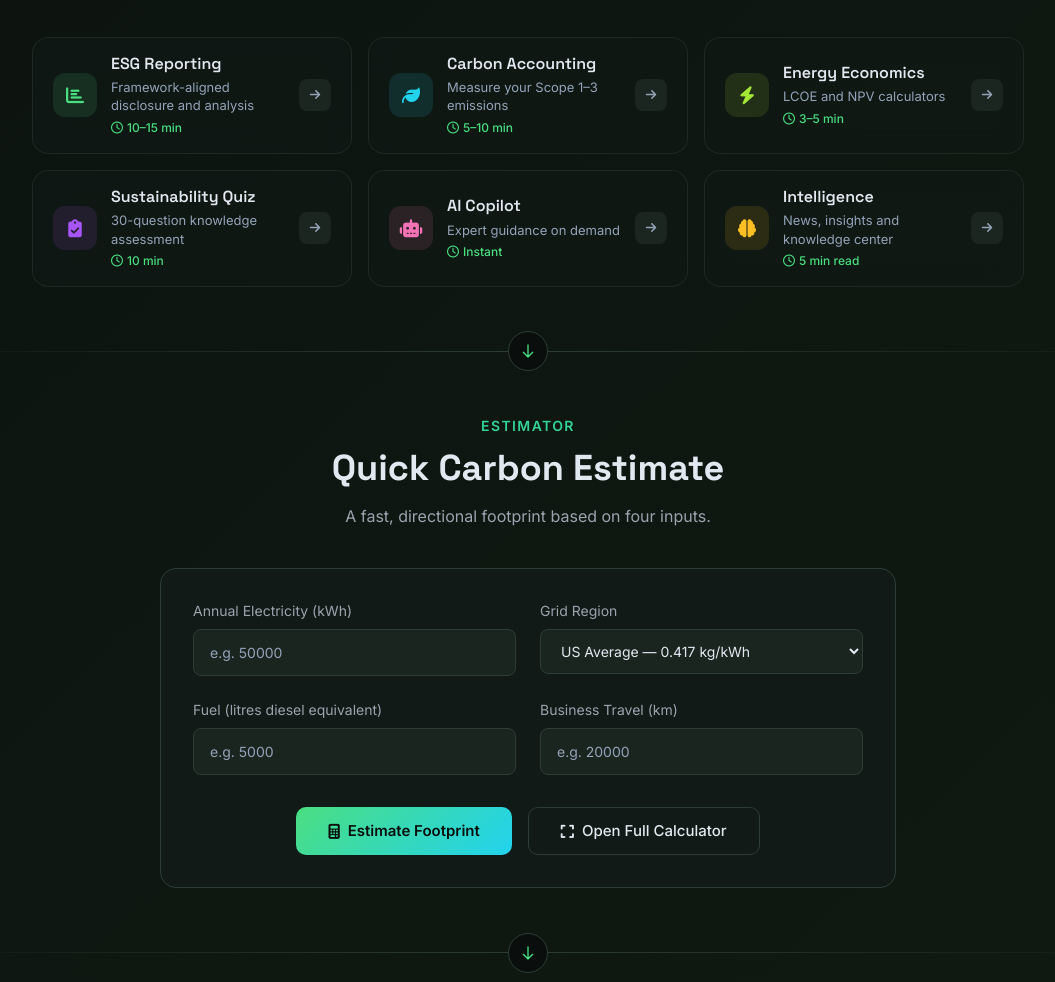
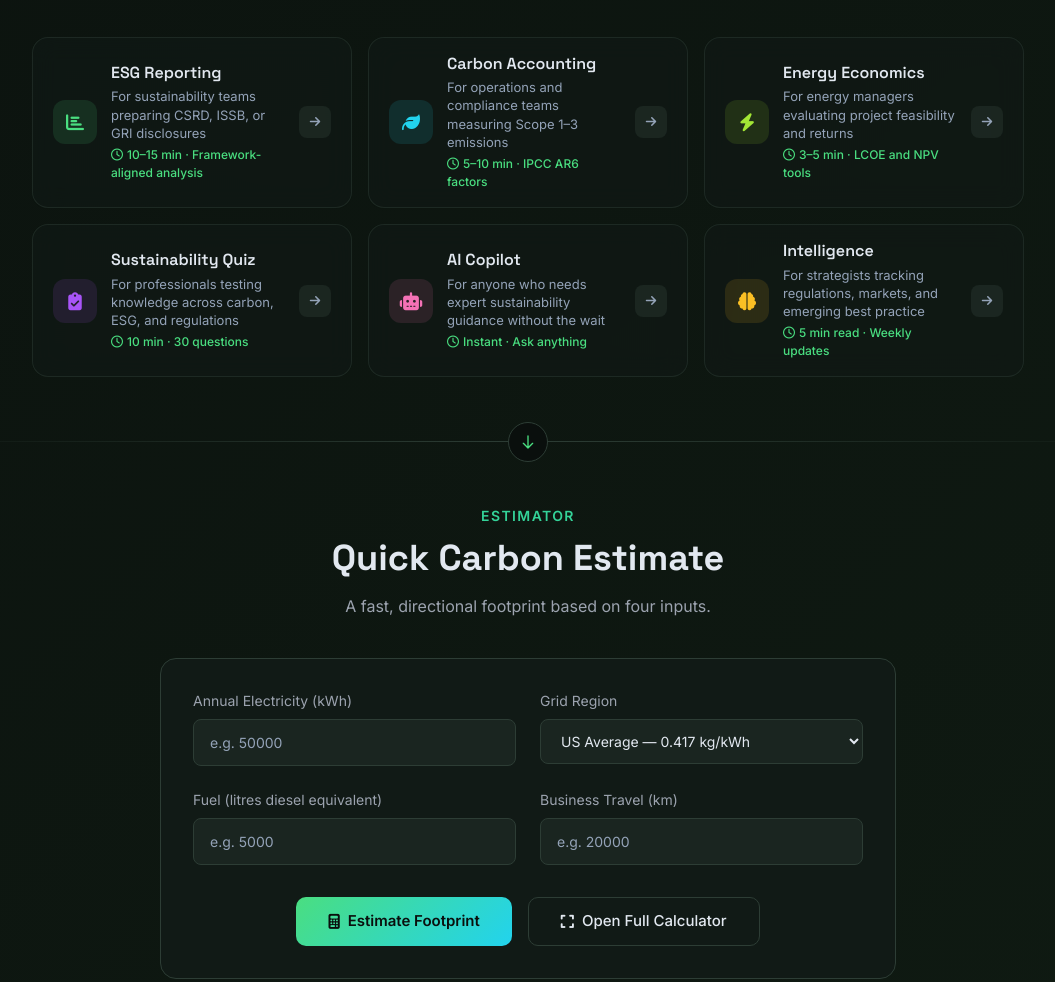
Before and after one commit to talal-rgb/ecosphere-sustainability, a plain HTML site: page index.html in a window 1280 px wide. Shown: the part 1652-2634 px from the top of the page, without its empty margins (112-1167 px from the left). Drawn offline with nearby package versions, Linux system fonts and the light colour scheme; files that its build step writes are made by us from their sources.

Commit message:
PR #74 review fixes: hero messaging, launcher descriptions, trust wording, footer value statement
- Hero: primary headline now 'The AI Sustainability Platform for Carbon Accounting, ESG Reporting and Energy Intelligence' with 'Measure. Report. Decarbonise.' as gradient subheadline
- Platform Launcher: each card now states purpose + audience + completion time
- Trust Bar: label changed to 'Built around globally recognised sustainability methodologies'
- Footer: added value statement 'Trusted sustainability methodologies. Practical decision-making tools.'
- No hero illustration added — clean text-focused design preserved per instruction

```diff
--- a/index.html
+++ b/index.html
@@ -886,12 +886,15 @@ body {
             </span>
 </div>
 <!-- Headline -->
-<h1 class="reveal font-display text-4xl sm:text-5xl md:text-6xl lg:text-7xl font-bold leading-tight tracking-tight mb-6" style="color: var(--text);">
-            Measure. Report.<br/>
-<span class="gradient-text">Decarbonise.</span>
-</h1>
+<h1 class="reveal font-display text-3xl sm:text-4xl md:text-5xl lg:text-6xl font-bold leading-tight tracking-tight mb-4" style="color: var(--text);">
+            The AI Sustainability Platform for Carbon Accounting, ESG Reporting and Energy Intelligence
+        </h1>
 <!-- Subheadline -->
-<p class="reveal text-base sm:text-lg md:text-xl max-w-2xl mx-auto mb-8" style="color: var(--muted);">
+<p class="reveal text-lg sm:text-xl md:text-2xl max-w-2xl mx-auto mb-8 gradient-text font-semibold">
+            Measure. Report. Decarbonise.
+        </p>
+<!-- Supporting copy -->
+<p class="reveal text-base sm:text-lg max-w-2xl mx-auto mb-8" style="color: var(--muted);">
             Terrnix helps sustainability teams calculate emissions, navigate ESG frameworks, and produce audit-ready reports — all in one platform.
         </p>
 <!-- CTAs -->
@@ -911,7 +914,7 @@ body {
 <!-- ========== TRUST BAR ========== -->
 <section class="relative z-10 w-full max-w-5xl mx-auto px-4 py-8 -mt-4" id="trust-bar">
 <div class="trust-framework">
-<p class="trust-label">Frameworks and Methodologies Covered</p>
+<p class="trust-label">Built around globally recognised sustainability methodologies</p>
 <div class="trust-badges">
 <span class="trust-badge">GHG Protocol</span>
 <span class="trust-badge">ISSB</span>
@@ -1001,8 +1004,8 @@ body {
 </div>
 <div class="launcher-content">
 <h2 class="launcher-title">ESG Reporting</h2>
-<p class="launcher-desc">Framework-aligned disclosure and analysis</p>
-<p class="launcher-meta"><i class="far fa-clock mr-1"></i>10–15 min</p>
+<p class="launcher-desc">For sustainability teams preparing CSRD, ISSB, or GRI disclosures</p>
+<p class="launcher-meta"><i class="far fa-clock mr-1"></i>10–15 min · Framework-aligned analysis</p>
 </div>
 <div class="launcher-arrow">
 <i class="fas fa-arrow-right"></i>
@@ -1015,8 +1018,8 @@ body {
 </div>
 <div class="launcher-content">
 <h2 class="launcher-title">Carbon Accounting</h2>
-<p class="launcher-desc">Measure your Scope 1–3 emissions</p>
-<p class="launcher-meta"><i class="far fa-clock mr-1"></i>5–10 min</p>
+<p class="launcher-desc">For operations and compliance teams measuring Scope 1–3 emissions</p>
+<p class="launcher-meta"><i class="far fa-clock mr-1"></i>5–10 min · IPCC AR6 factors</p>
 </div>
 <div class="launcher-arrow">
 <i class="fas fa-arrow-right"></i>
@@ -1029,8 +1032,8 @@ body {
 </div>
 <div class="launcher-content">
 <h2 class="launcher-title">Energy Economics</h2>
-<p class="launcher-desc">LCOE and NPV calculators</p>
-<p class="launcher-meta"><i class="far fa-clock mr-1"></i>3–5 min</p>
+<p class="launcher-desc">For energy managers evaluating project feasibility and returns</p>
+<p class="launcher-meta"><i class="far fa-clock mr-1"></i>3–5 min · LCOE and NPV tools</p>
 </div>
 <div class="launcher-arrow">
 <i class="fas fa-arrow-right"></i>
@@ -1043,8 +1046,8 @@ body {
 </div>
 <div class="launcher-content">
 <h2 class="launcher-title">Sustainability Quiz</h2>
-<p class="launcher-desc">30-question knowledge assessment</p>
-<p class="launcher-meta"><i class="far fa-clock mr-1"></i>10 min</p>
+<p class="launcher-desc">For professionals testing knowledge across carbon, ESG, and regulations</p>
+<p class="launcher-meta"><i class="far fa-clock mr-1"></i>10 min · 30 questions</p>
 </div>
 <div class="launcher-arrow">
 <i class="fas fa-arrow-right"></i>
@@ -1057,8 +1060,8 @@ body {
 </div>
 <div class="launcher-content">
 <h2 class="launcher-title">AI Copilot</h2>
-<p class="launcher-desc">Expert guidance on demand</p>
-<p class="launcher-meta"><i class="far fa-clock mr-1"></i>Instant</p>
+<p class="launcher-desc">For anyone who needs expert sustainability guidance without the wait</p>
+<p class="launcher-meta"><i class="far fa-clock mr-1"></i>Instant · Ask anything</p>
 </div>
 <div class="launcher-arrow">
 <i class="fas fa-arrow-right"></i>
@@ -1071,8 +1074,8 @@ body {
 </div>
 <div class="launcher-content">
 <h2 class="launcher-title">Intelligence</h2>
-<p class="launcher-desc">News, insights and knowledge center</p>
-<p class="launcher-meta"><i class="far fa-clock mr-1"></i>5 min read</p>
+<p class="launcher-desc">For strategists tracking regulations, markets, and emerging best practice</p>
+<p class="launcher-meta"><i class="far fa-clock mr-1"></i>5 min read · Weekly updates</p>
 </div>
 <div class="launcher-arrow">
 <i class="fas fa-arrow-right"></i>
@@ -1456,6 +1459,16 @@ body {
 </section>
 
 </main>
+
+<!-- ========== FOOTER VALUE STATEMENT ========== -->
+<section class="relative z-10 w-full max-w-4xl mx-auto px-4 py-12 text-center" id="footer-value">
+<div class="reveal">
+<p class="text-gray-400 text-lg font-medium tracking-wide">
+<span class="text-emerald-400">Trusted sustainability methodologies.</span>
+<span class="text-cyan-400"> Practical decision-making tools.</span>
+</p>
+</div>
+</section>
 
 <!-- ====== FOOTER ====== -->
 <!--#include virtual="/components/footer.html" -->
```
